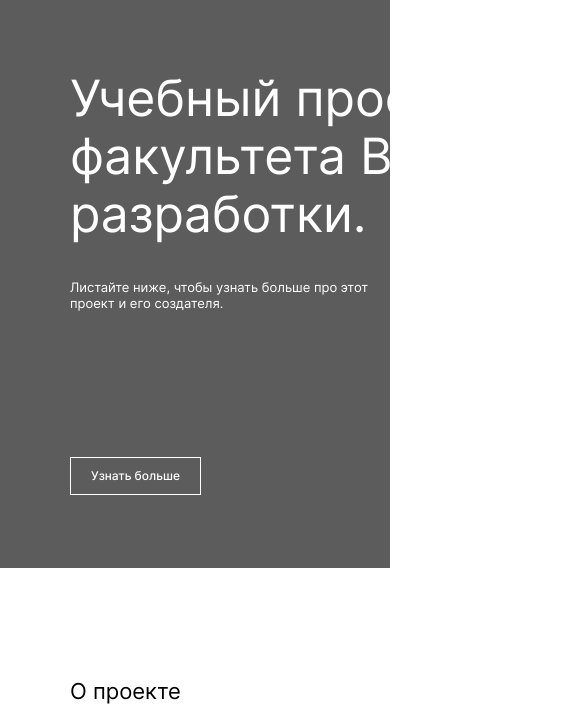
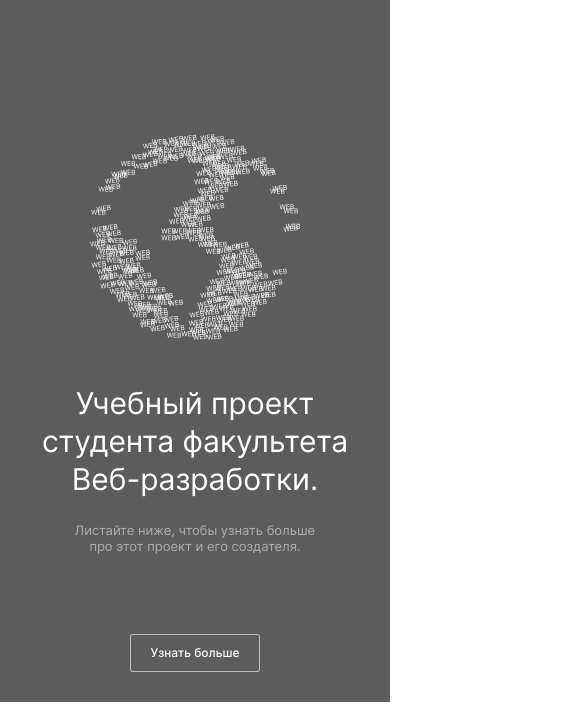
Before and after one commit to KPreis/movies-explorer-frontend, a React app: page / in a window 390 px wide. Shown: the part 80-805 px from the top of the page, 585 px wide, since content can reach past the window. Built offline with nearby package versions, Linux system fonts and the light colour scheme.

Commit message:
feat: changed the block Promo for work with other resolutions

```diff
--- a/src/components/Promo/Promo.css
+++ b/src/components/Promo/Promo.css
@@ -31,6 +31,7 @@
   line-height: calc(16/13);
   margin: 36px 0 0;
   padding: 0;
+  opacity: 0.5;
 }
 
 .promo__image {
@@ -42,7 +43,8 @@
 .promo__more-info-button {
   background: #5C5C5C;
   color: #FFFFFF;
-  border: 1px solid #ffffff;
+  border: 1px solid rgba(255, 255, 255, 0.6);
+  border-radius: 3px;
   font-family: "Inter";
   font-size: 12px;
   font-weight: 500;
@@ -50,3 +52,59 @@
   margin: 146px 0 0;
   padding: 10px 20px;
 }
+
+@media screen and (max-width: 1100px) {
+  .promo__content {
+    flex-direction: column-reverse;
+    padding: 140px 44px 0;
+  }
+  .promo__image {
+    width: 310px;
+    margin: 0 auto;
+  }
+  .promo__title {
+    font-size: 40px;
+    line-height: calc(50/40);
+    margin: 48px auto 0;
+    text-align: center;
+  }
+  .promo__help-text {
+    width: 260px;
+    margin: 22px auto 0;
+    text-align: center;
+  }
+  .promo__more-info-button {
+    display: block;
+    margin: 92px auto 76px;
+    align-self: center;
+  }
+}
+
+@media screen and (max-width: 728px) {
+  .promo__content {
+    padding: 140px 0 0;
+  }
+}
+
+@media screen and (max-width: 600px) {
+  .promo__content {
+    padding: 70px auto 0;
+  }
+  .promo__image {
+    width: 210px;
+  }
+  .promo__title {
+    width: 320px;
+    font-size: 30px;
+    line-height: calc(38/30);
+    margin: 44px auto 0;
+    text-align: center;
+  }
+  .promo__help-text {
+    margin: 24px auto 0;
+    text-align: center;
+  }
+  .promo__more-info-button {
+    margin: 80px auto 30px;
+  }
+}
```
